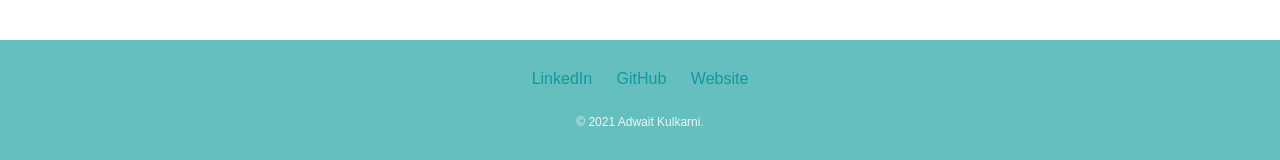
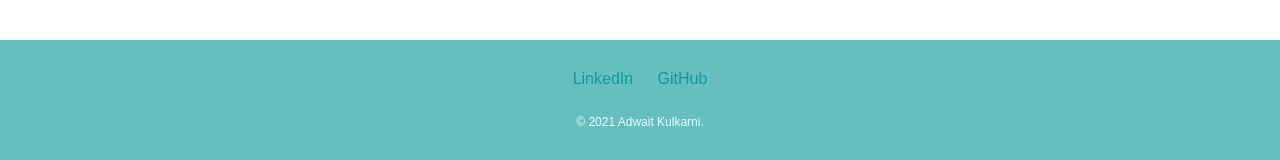
Before and after one commit to AdwaitKulkarni58/Personal-Portfolio, a plain HTML site: page index.html in a window 1280 px wide. Shown: the part 2704-2864 px from the top of the page. Drawn offline with Linux system fonts and the light colour scheme.

Commit message:
Update index.html

```diff
--- a/index.html
+++ b/index.html
@@ -55,7 +55,6 @@
     <div class="bottom-container">
         <a class="footer-link" href="https://www.linkedin.com/in/adwait-kulkarni-171714206/" target="_blank">LinkedIn</a>
         <a class="footer-link" href="https://github.com/AdwaitKulkarni58" target="_blank">GitHub</a>
-        <a class="footer-link" href="https://adwaitkulkarni58.github.io/CV/" target="_blank">Website</a>
         <p class="copyright">© 2021 Adwait Kulkarni.</p>
     </div>
 
```
